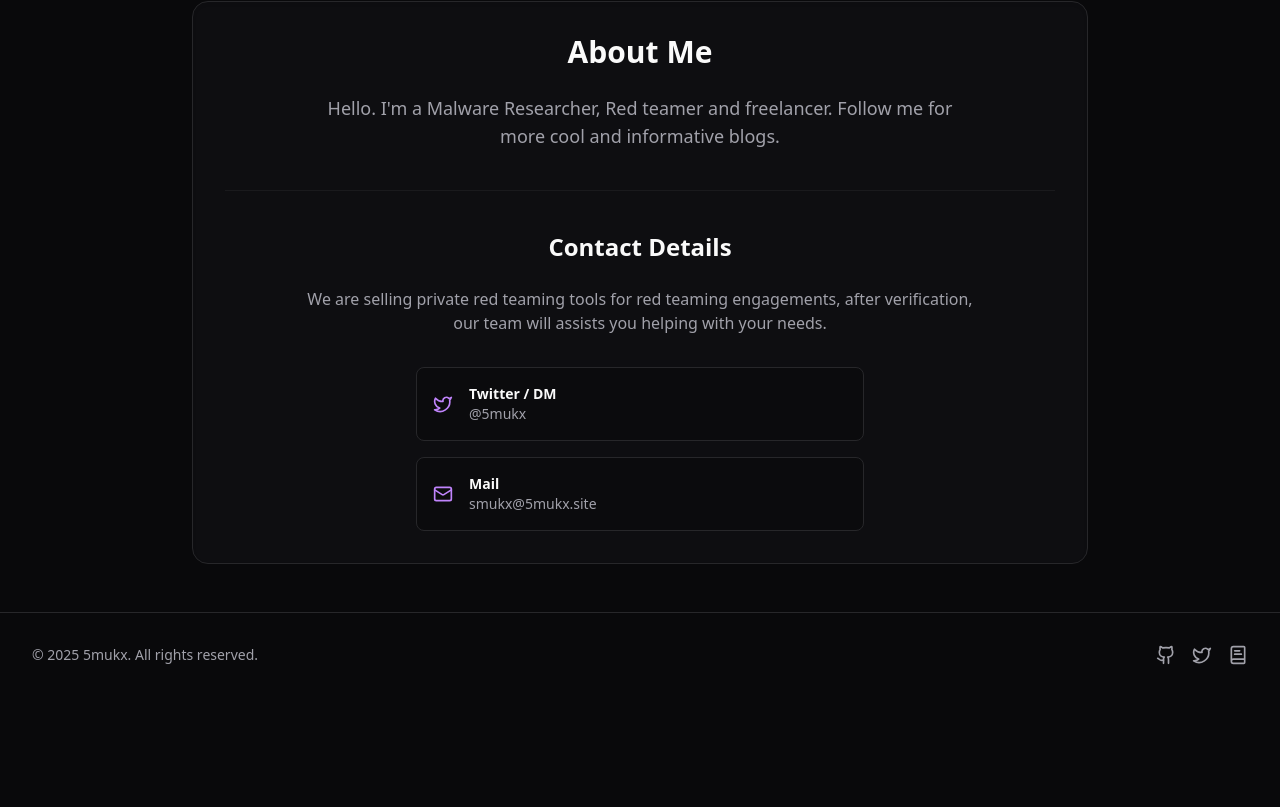
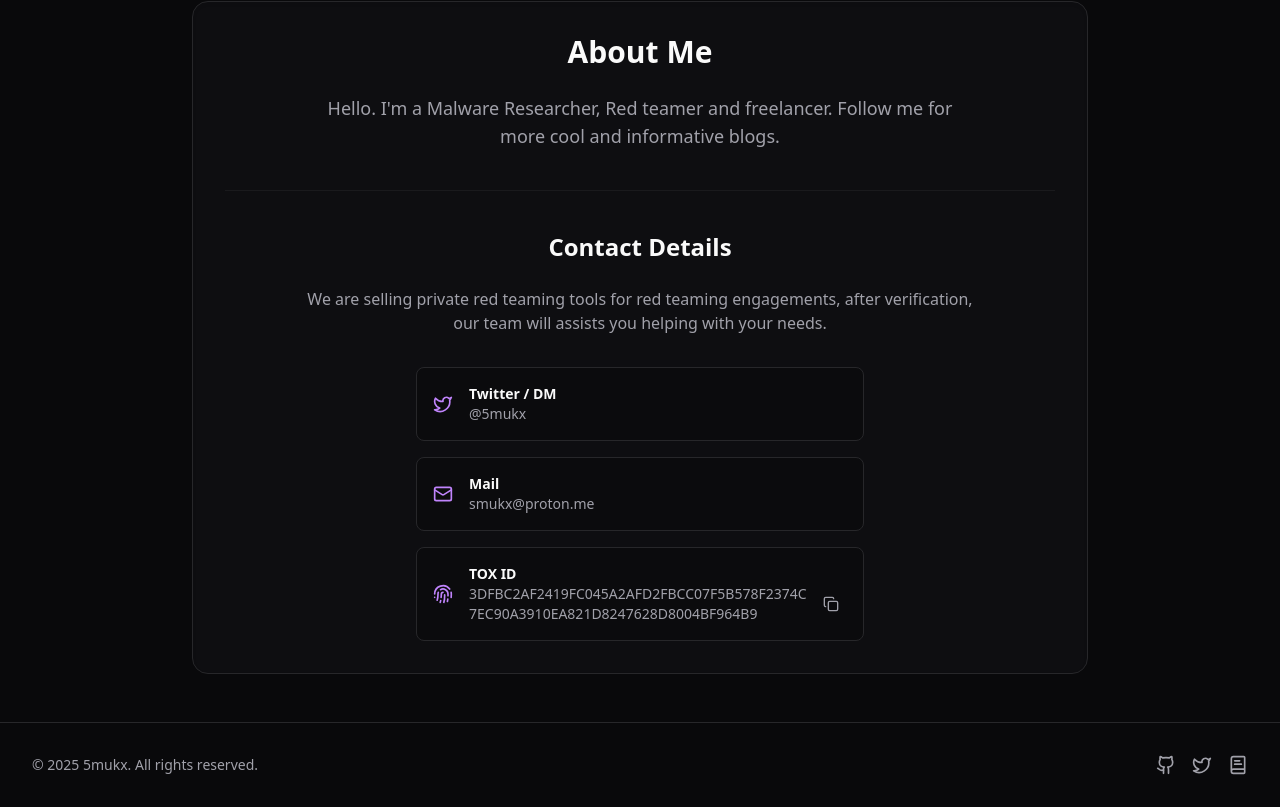
Before and after one commit to Whitecat18/5mukx-portfolio, a Next.js app: page /about in a window 1280 px wide. Shown: the part 487-1294 px from the top of the page. Before the commit the page ends 1184 px from the top, so only its background shows below. Built offline with nearby package versions, Linux system fonts and the light colour scheme.

Commit message:
Revert "Update contact details"
This reverts commit 30035b02cf8ec919995a043bb9d5b4057e4d0923.

```diff
--- a/src/app/about/page.tsx
+++ b/src/app/about/page.tsx
@@ -37,9 +37,15 @@ export default function AboutPage() {
     },
     {
       name: 'Mail',
-      value: 'smukx@5mukx.site',
-      href: 'mailto:smukx@5mukx.site',
+      value: 'smukx@proton.me',
+      href: 'mailto:smukx@proton.me',
       icon: <Mail className="h-5 w-5 text-purple-400" />,
+    },
+    {
+      name: 'TOX ID',
+      value: '3DFBC2AF2419FC045A2AFD2FBCC07F5B578F2374C7EC90A3910EA821D8247628D8004BF964B9',
+      icon: <Fingerprint className="h-5 w-5 text-purple-400" />,
+      copyable: true,
     },
   ];
 
```
